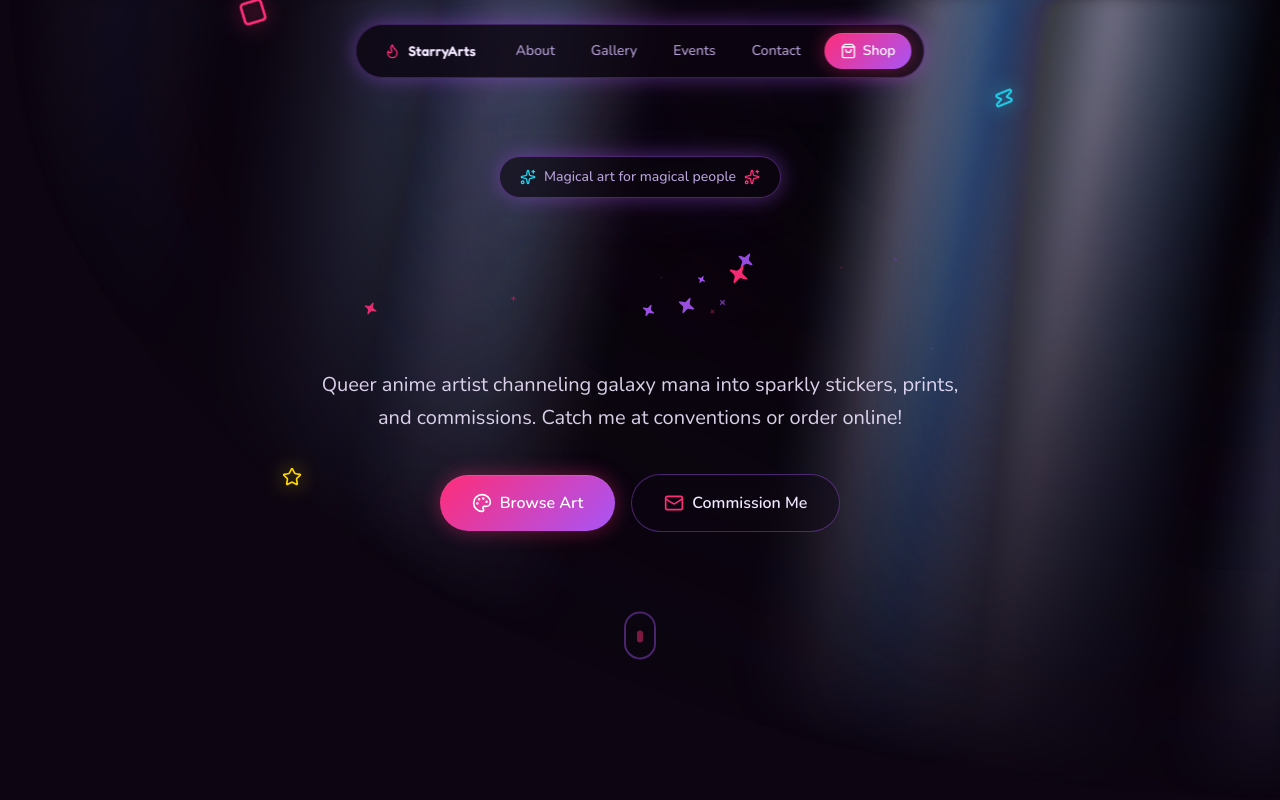
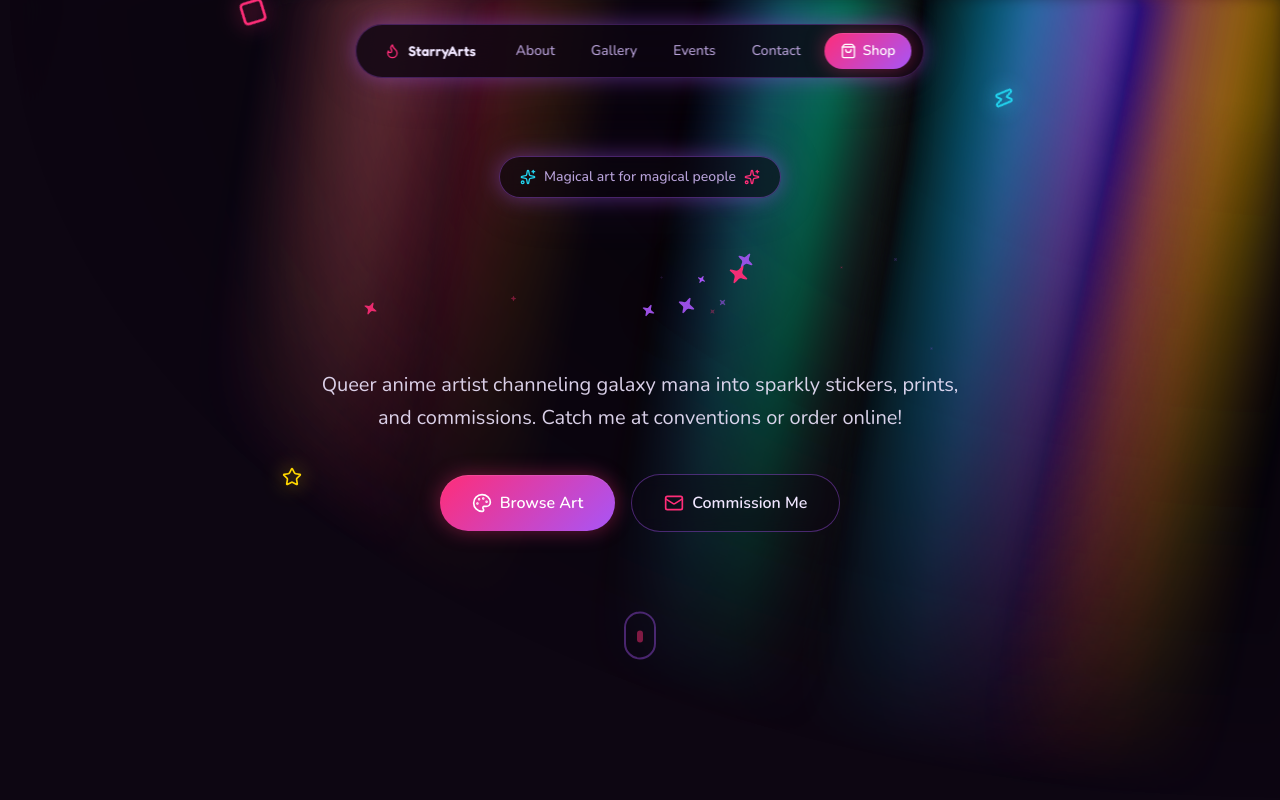
Before and after one commit to Milosaur777/anime-artist-portfolio, a Next.js app: page / in a window 1280 px wide. Shown: the top 800 px of the page. Built offline with nearby package versions, Linux system fonts and the light colour scheme.

Commit message:
fix: stronger rainbow aurora with real div layers and prismatic colors

```diff
--- a/src/app/globals.css
+++ b/src/app/globals.css
@@ -57,7 +57,7 @@
 }
 
 .animate-aurora {
-  animation: aurora 60s linear infinite;
+  animation: aurora 25s linear infinite;
 }
 
 /* ─── Energy Animations ─── */
--- a/src/components/ui/aurora-background.tsx
+++ b/src/components/ui/aurora-background.tsx
@@ -17,49 +17,47 @@ export const AuroraBackground = ({
   return (
     <div
       className={cn(
-        "relative flex flex-col min-h-[100vh] items-center justify-center transition-bg overflow-hidden",
+        "relative flex flex-col min-h-[100vh] items-center justify-center bg-[#0D0612] text-slate-950 transition-bg overflow-hidden",
         className
       )}
       {...props}
     >
-      {/* Base aurora layer */}
       <div className="absolute inset-0 overflow-hidden pointer-events-none">
+        {/* Base layer — static rainbow */}
         <div
           className={cn(
-            "absolute -inset-[10px] opacity-50 will-change-transform",
-            "blur-[10px]",
+            "absolute -inset-[10px] opacity-70 will-change-transform blur-[10px]",
             showRadialGradient && "[mask-image:radial-gradient(ellipse_at_100%_0%,black_10%,transparent_70%)]"
           )}
           style={{
             backgroundImage: `
-              repeating-linear-gradient(100deg, #0D0612 0%, #0D0612 7%, transparent 10%, transparent 12%, #0D0612 16%),
-              repeating-linear-gradient(100deg, #3b82f6 10%, #a5b4fc 15%, #93c5fd 20%, #ddd6fe 25%, #60a5fa 30%)
+              repeating-linear-gradient(100deg, #000 0%, #000 7%, transparent 10%, transparent 12%, #000 16%),
+              repeating-linear-gradient(100deg, #FF0080 10%, #FF8C00 15%, #FFD700 20%, #00FF88 25%, #00CCFF 30%, #9D4EDD 35%, #FF0080 40%)
             `,
             backgroundSize: "300%, 200%",
             backgroundPosition: "50% 50%, 50% 50%",
           }}
         />
 
-        {/* Animated aurora overlay */}
+        {/* Animated overlay layer — moving rainbow */}
         <div
           className={cn(
-            "absolute -inset-[10px] opacity-50 will-change-transform animate-aurora",
-            "blur-[10px] mix-blend-difference",
+            "absolute -inset-[10px] opacity-60 will-change-transform blur-[10px] animate-aurora",
             showRadialGradient && "[mask-image:radial-gradient(ellipse_at_100%_0%,black_10%,transparent_70%)]"
           )}
           style={{
             backgroundImage: `
-              repeating-linear-gradient(100deg, #0D0612 0%, #0D0612 7%, transparent 10%, transparent 12%, #0D0612 16%),
-              repeating-linear-gradient(100deg, #3b82f6 10%, #a5b4fc 15%, #93c5fd 20%, #ddd6fe 25%, #60a5fa 30%)
+              repeating-linear-gradient(100deg, #000 0%, #000 7%, transparent 10%, transparent 12%, #000 16%),
+              repeating-linear-gradient(100deg, #FF006E 10%, #FB5607 20%, #FFBE0B 30%, #8338EC 40%, #3A86FF 50%, #06FFB4 60%, #FF006E 70%)
             `,
             backgroundSize: "200%, 100%",
             backgroundPosition: "50% 50%, 50% 50%",
             backgroundAttachment: "fixed",
+            mixBlendMode: "difference",
           }}
         />
       </div>
 
-      {/* Content */}
       <div className="relative z-10 w-full">
         {children}
       </div>
```
